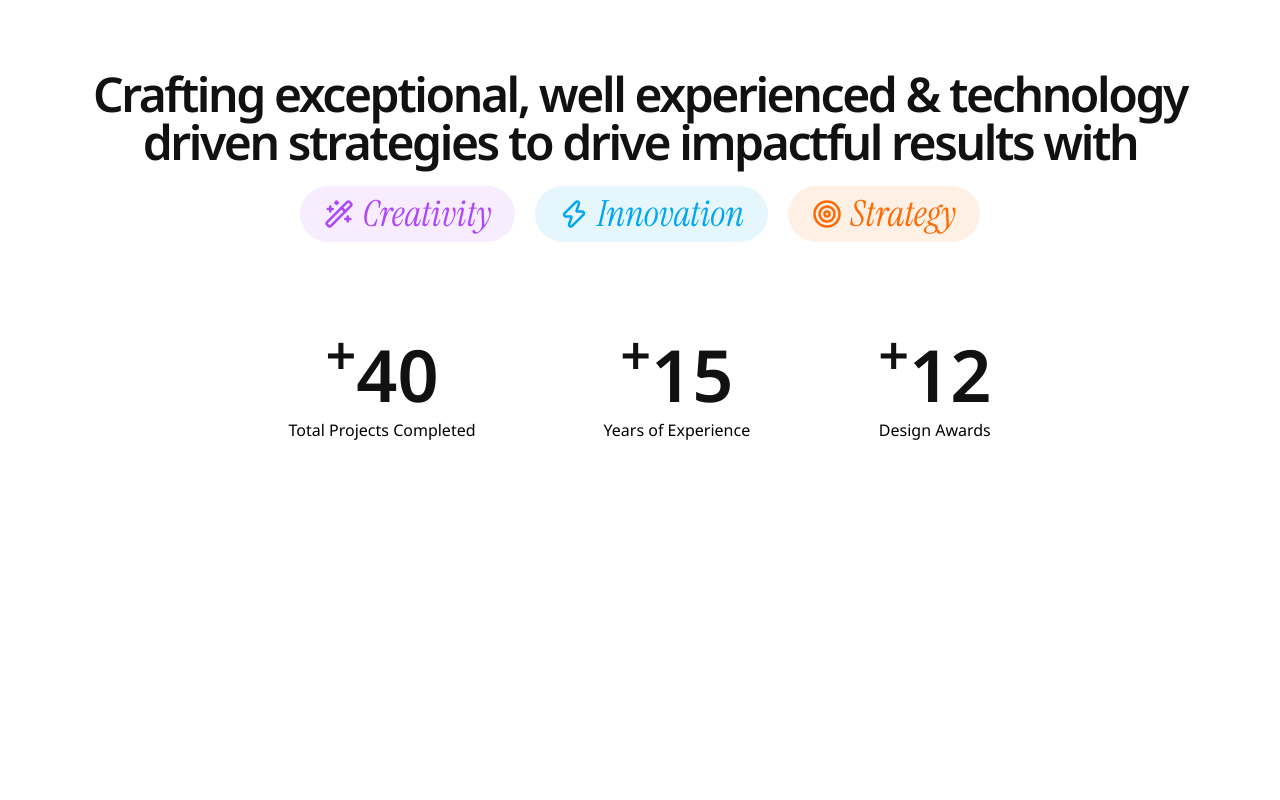
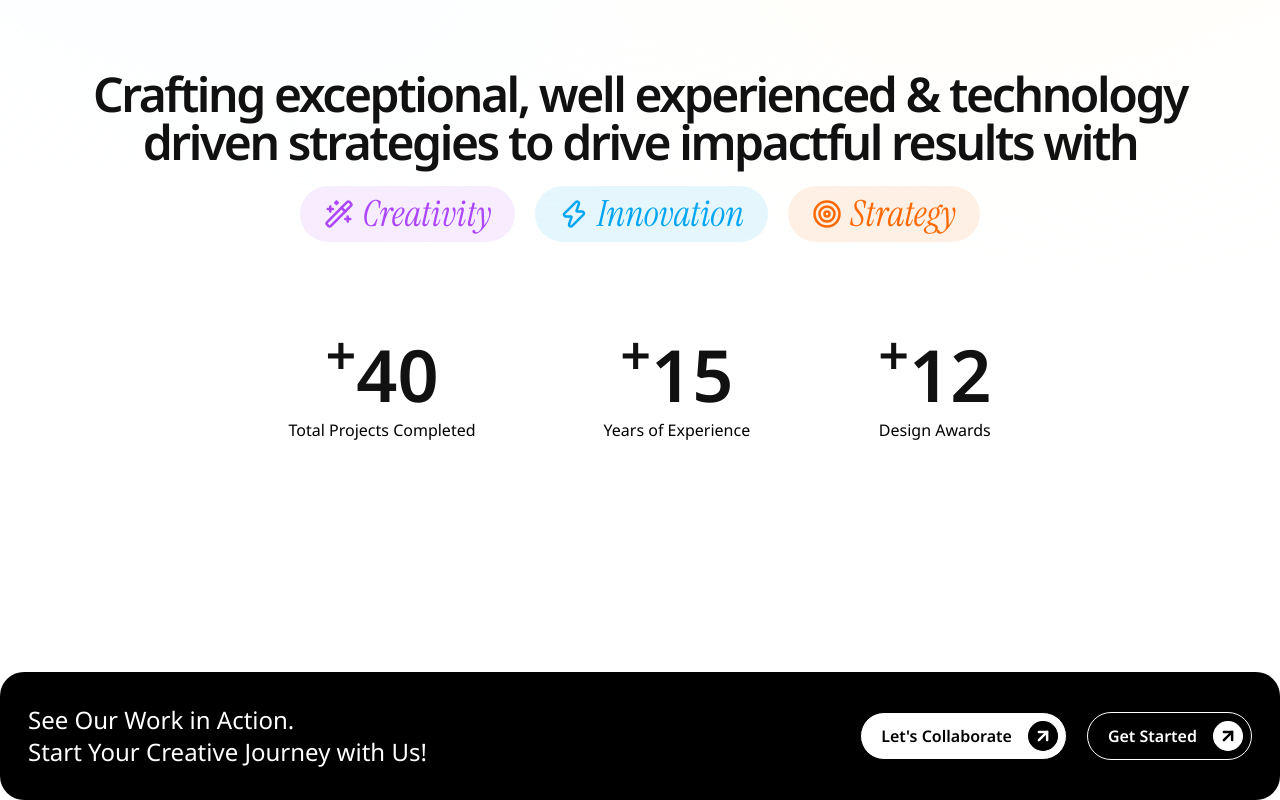
Before and after one commit to Bharat-Rajoriya/Agency-Site, a React (Vite) app: page / in a window 1280 px wide. Shown: the part 928-1728 px from the top of the page. Before the commit the page ends 1600 px from the top, so only its background shows below. Built offline with nearby package versions, Linux system fonts and the light colour scheme.

Commit message:
section added

```diff
--- /dev/null
+++ b/src/component/CtaBtnBreaker.tsx
@@ -0,0 +1,19 @@
+import { ArrowRight } from "lucide-react"
+import { Link } from "react-router-dom"
+
+const CtaBtnBreaker = () => {
+  return (
+    <div className="containerd gap-4 xl:flex xl:flex-row bg-black items-center justify-between  py-8 px-7 rounded-3xl w-full">
+        <div className="flex  flex-col">
+            <h3 className="text-2xl text-white!">See Our Work in Action.</h3>
+            <h3 className="text-2xl text-white!">Start Your Creative Journey with Us!</h3>
+        </div>
+        <div className="flex gap-5">
+        <Link to='/'><button className="btn2">Let's Collaborate <ArrowRight size={30} color="#fff" strokeWidth={3} className="p-1 bg-black rounded-full -rotate-45 border transition-all! " /></button></Link>
+        <Link to='/'><button >Get Started <ArrowRight size={30} color="#000" strokeWidth={3} className="p-1 bg-white rounded-full -rotate-45 border transition-all! " /></button></Link>
+        </div>
+    </div>
+  )
+}
+
+export default CtaBtnBreaker
--- a/src/component/Home Page/HeroSection.tsx
+++ b/src/component/Home Page/HeroSection.tsx
@@ -9,7 +9,7 @@ import Avatar4 from "../../assets/images/Home-page/HeroSec/avatar_4.jpg"
 
 const HeroSection = () => {
   return (
-    <div className="containerd h-screen justify-center items-center flex-col sm:gap-6 gap-4 relative overflow-hidden">
+    <div className="flex h-screen justify-center items-center flex-col sm:gap-6 gap-4 ">
         <div className="absolute bg-linear-to-r from-sky-100 via-white to-amber-100 w-full h-screen rounded-full blur-[180px] -z-10"> </div>
         <h1 className="text-8xl text-center filter: blur(0px); opacity: 1; tracking-tighter max-w-5xl ">
             Building bold brands with <span className="span-txt">thoughtful design</span>
--- a/src/index.css
+++ b/src/index.css
@@ -3,7 +3,8 @@
 
 
 body,html{
-    max-width: 1500px;
+    overflow-x: hidden;
+    max-width: 1350px;
     margin: 0 auto;
     font-family: "Noto Sans", sans-serif;
 }
@@ -32,6 +33,19 @@ button{
     color: white;
     gap: 16px;
     padding: 8px 8px 8px 20px;
+    border: 1px solid white;
+    border-radius: 500px;
+    align-items: center;
+    font-weight: 600;
+}
+
+.btn2{
+    cursor: pointer;
+    display: flex;
+    background-color: white;
+    color: black;
+    gap: 16px;
+    padding: 8px 8px 8px 20px;
     border: 1px solid black;
     border-radius: 500px;
     align-items: center;
--- a/src/pages/Home.tsx
+++ b/src/pages/Home.tsx
@@ -1,3 +1,4 @@
+import CtaBtnBreaker from "../component/CtaBtnBreaker"
 import HeroSection from "../component/Home Page/HeroSection"
 import HighlightSection from "../component/Home Page/HighlightSection"
 
@@ -7,6 +8,7 @@ const Home = () => {
     <div>
       <HeroSection></HeroSection>
       <HighlightSection></HighlightSection>
+      <CtaBtnBreaker></CtaBtnBreaker>
     </div>
   )
 }
```
